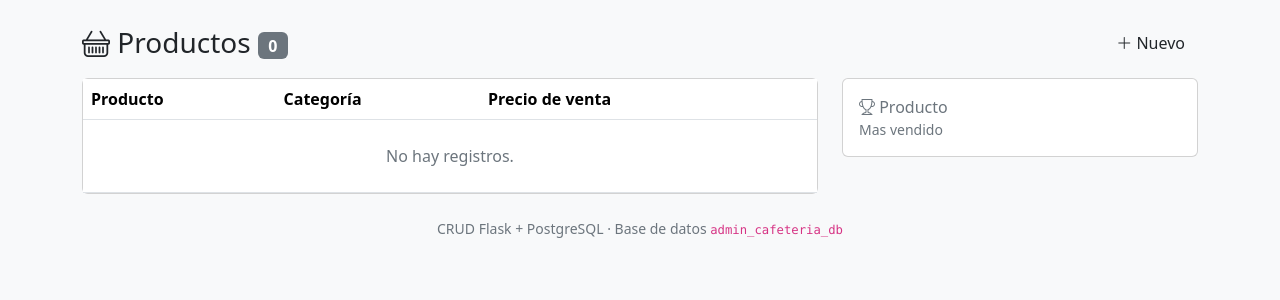
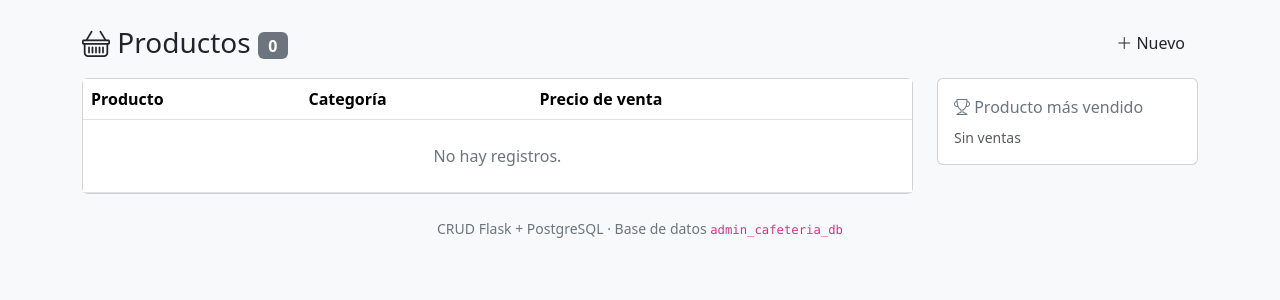
Before and after one commit to Luisa626/admin_cafeteria, a Flask app: page /productos/ in a window 1280 px wide. Shown: the part 56-356 px from the top of the page. Run offline with Flask 3, Linux system fonts and the light colour scheme; data that the repository does not hold is empty; some libraries are stand-ins or nearby versions.

Commit message:
modificaciones esteticas de productos

```diff
--- a/templates/productos/list.html
+++ b/templates/productos/list.html
@@ -6,7 +6,7 @@
 
 <main>
 <div class="row g-4">
-<section class="col-12 col-md-8">
+<section class="col-12 col-md-9">
     <div class="card">
         <div class="table-responsive">
     <table class="table table-hover align-middle mb-0">
@@ -34,17 +34,25 @@
     </div>
 </div>
 </section>
-<aside class="col-12 col-md-4">
+<aside class="col-12 col-md-3">
 <div class="row g-3">
-    <div class="col-6 col-md-4 col-lg">
-        <div class="card card-tabla {{ extra }} h-100">
-            <div class="card-body">
-            <div class="text-secondary"><i class="bi bi-trophy"></i> Producto</div>
-            <div class="numero">{{ top.top }}</div>
-            <div class="small text-secondary">Mas vendido</div>
-            </div>
+  <div class="col-6 col-md-4 col-lg">
+    <div class="card card-tabla h-100">
+      <div class="card-body p-3">
+        <div class="text-secondary mb-2">
+          <i class="bi bi-trophy"></i> Producto más vendido
         </div>
+
+        {% for producto in top %}
+          <div class="d-flex justify-content-between align-items-baseline gap-2 mb-1">
+            <span class="fs-6 text-dark">{{ producto.nombre_producto }}</span>
+          </div>
+        {% else %}
+          <div class="text-muted small">Sin ventas</div>
+        {% endfor %}
+      </div>
     </div>
+  </div>
 </div>
 </div>
 </aside>
```
